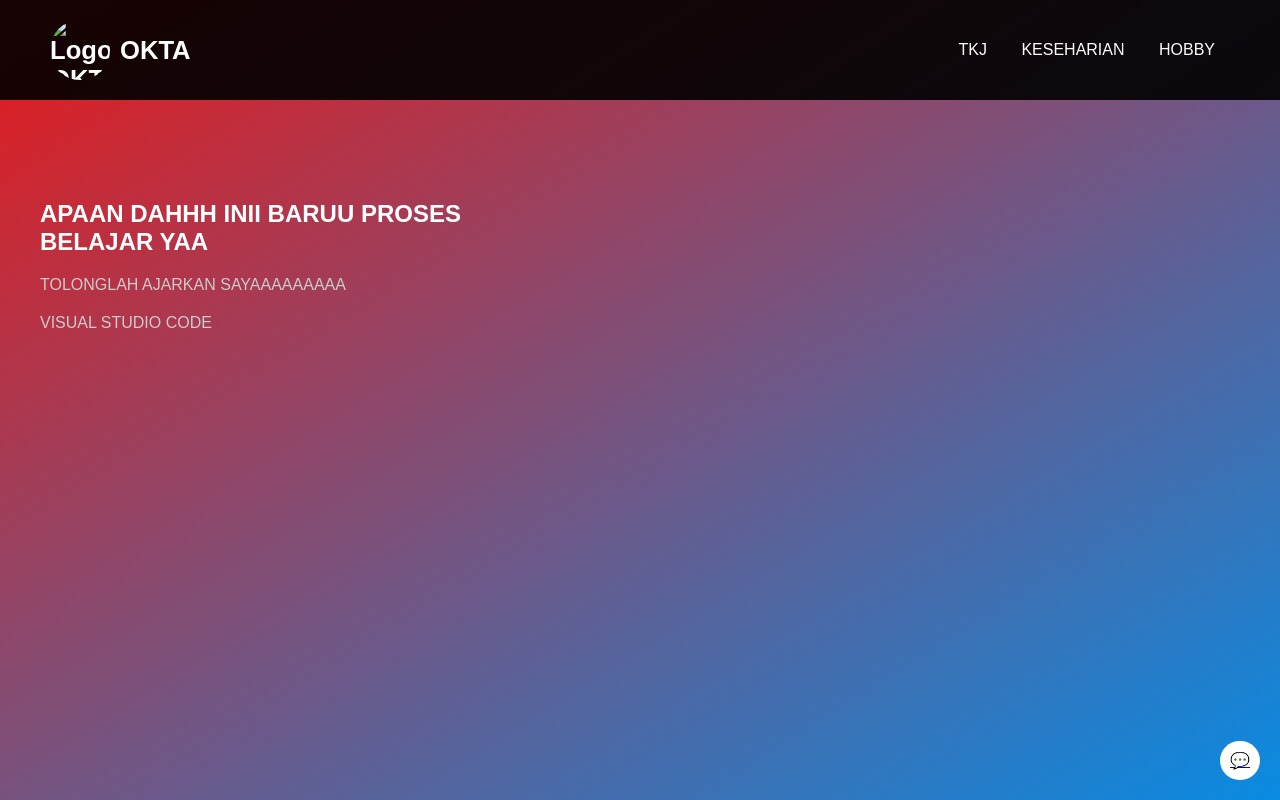
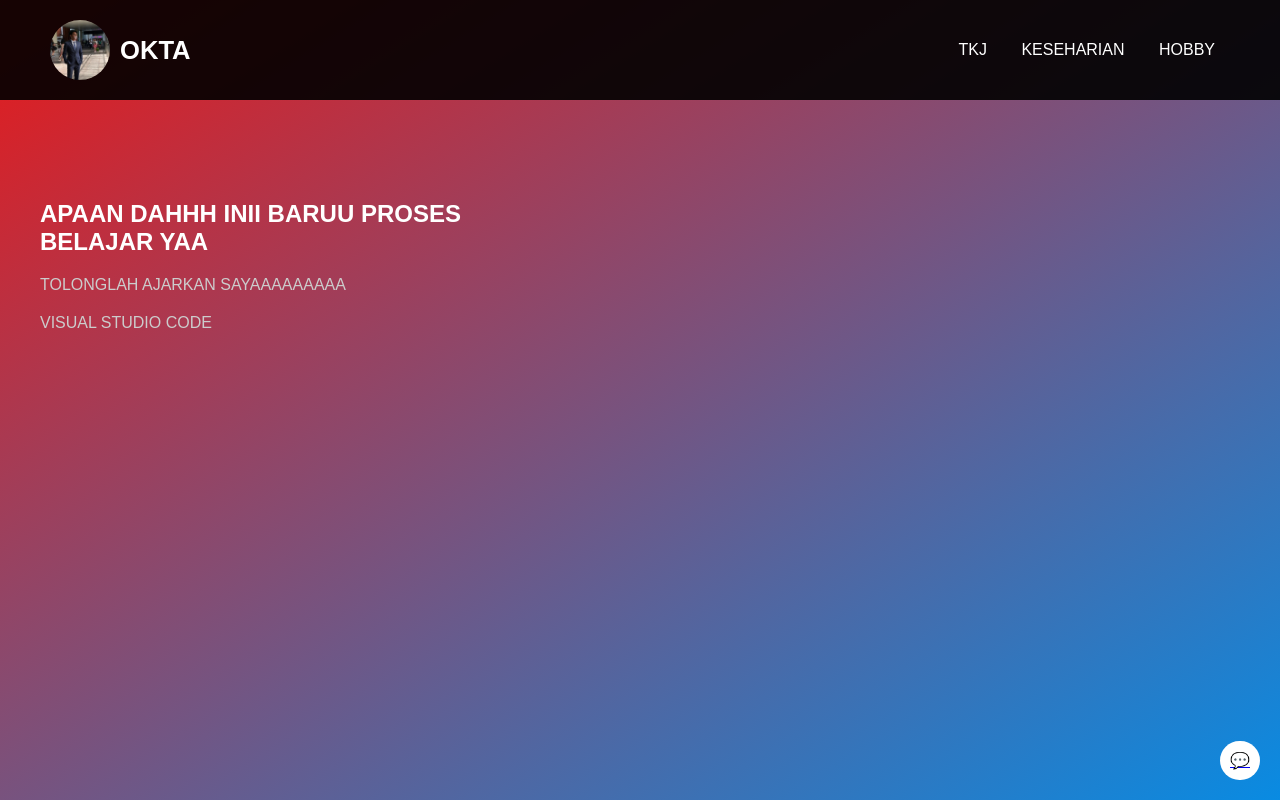
Before and after one commit to gedeokta/gedeokta.github.io, a plain HTML site: page index.html in a window 1280 px wide. Drawn offline with Linux system fonts and the light colour scheme.

Commit message:
Update index.html

```diff
--- a/index.html
+++ b/index.html
@@ -3,7 +3,7 @@
 <head>
   <meta charset="UTF-8" />
   <meta name="viewport" content="width=device-width, initial-scale=1.0"/>
-  <link rel="icon" type="images/jpg" href="/ASET/download1.jpg">
+  <link rel="icon" type="images/jpg" href="download1.jpg">
   <title>Belajar Coding Okta</title>
   <link rel="stylesheet" href="style.css" />
 </head>
@@ -11,7 +11,7 @@
   <!-- Header / Navigation -->
   <header class="navbar">
 <div class="logo">
-  <img src="ASET/Screenshot_2025-04-14-17-07-26-144_com.meitu.meiyancamera.jpg" alt="Logo OKTA" width="40" height="40">
+  <img src="Screenshot_2025-04-14-17-07-26-144_com.meitu.meiyancamera.jpg" alt="Logo OKTA" width="40" height="40">
   <h1>OKTA</h1>
 </div>
     <nav class="nav-links">
```
